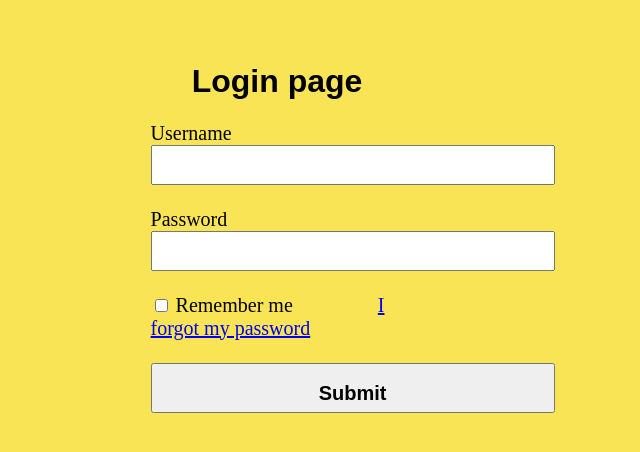
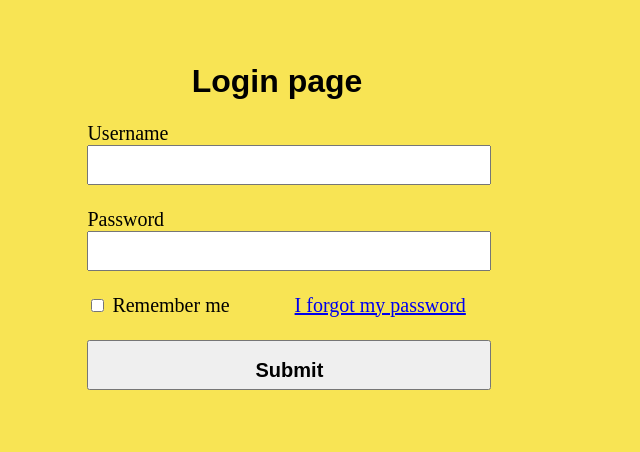
Before and after one commit to wanpc4/smartclinic, a Django app: page /clinic/ in a window 1280 px wide. Shown: the top 452 px of the page, without its empty margins (363-1003 px from the left). Run offline with Django 5.2, Linux system fonts and the light colour scheme.

Commit message:
Intern project 2023

```diff
--- a/smartclinic/clinic/static/script.js
+++ b/smartclinic/clinic/static/script.js
@@ -2,3 +2,9 @@ function hello()
 {
 	alert("Hello my friend!");
 }
+
+//For login authentication:
+function login_btn()
+{
+
+}
--- a/smartclinic/clinic/static/style.css
+++ b/smartclinic/clinic/static/style.css
@@ -19,7 +19,7 @@
 #login-form-internal
 {
     margin: 0 auto;
-    width: 20%;
+    width: 30%;
 }
 
 #login-form
--- a/smartclinic/clinic/templates/index.html
+++ b/smartclinic/clinic/templates/index.html
@@ -5,6 +5,7 @@
     </head>
     <script src="{% static 'script.js' %}"></script>
     <link rel="stylesheet" href="{% static 'style.css' %}">
+    <meta name="viewport" content="width=device-width, initial-scale=1.0">
     <body id="login-page">
         <!--Login form for clinic employee (This could be a doctor, nurse, or other positions)-->
         <div id="login-form-external">
@@ -21,7 +22,7 @@
                     <br>
                     <input type="password" name="password" id="password">
                     <br><br>
-                    <input type="checkbox" name="remember_me" id="remember_me"> Remember me &emsp;&emsp;&emsp;&emsp;<a href="#">I forgot my password</a>
+                    <input type="checkbox" name="remember_me" id="remember_me"> Remember me &emsp;&emsp;&emsp;<a href="#">I forgot my password</a>
                     <br><br>
                     <div class="submit-login">
                         <button onclick="hello()"><h2>Submit</h2></button>
```
